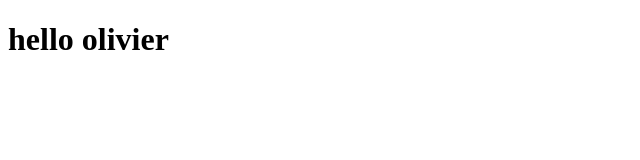
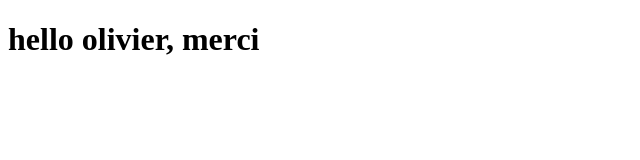
Before and after one commit to orvd/html5css, a plain HTML site: page website/index.html in a window 1280 px wide. Shown: the whole page, without its empty margins (0-640 px from the left). Drawn offline with Linux system fonts and the light colour scheme.

Commit message:
small changes.

```diff
--- a/website/index.html
+++ b/website/index.html
@@ -4,6 +4,6 @@
 	<title>hello olivier</title>
 </head>
 <body>
-<h1>hello olivier</h1>
+<h1>hello olivier, merci</h1>
 </body>
 </html>
```
